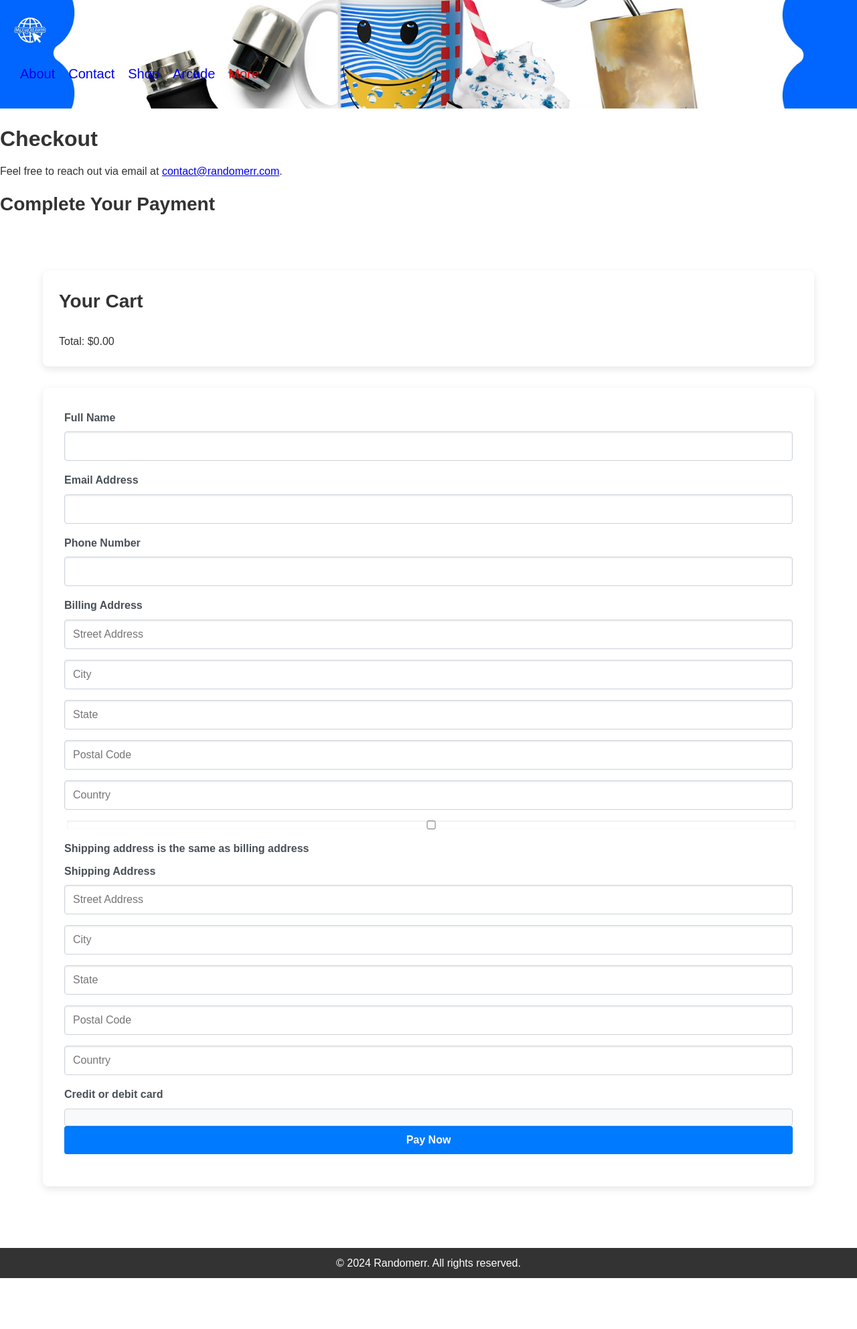
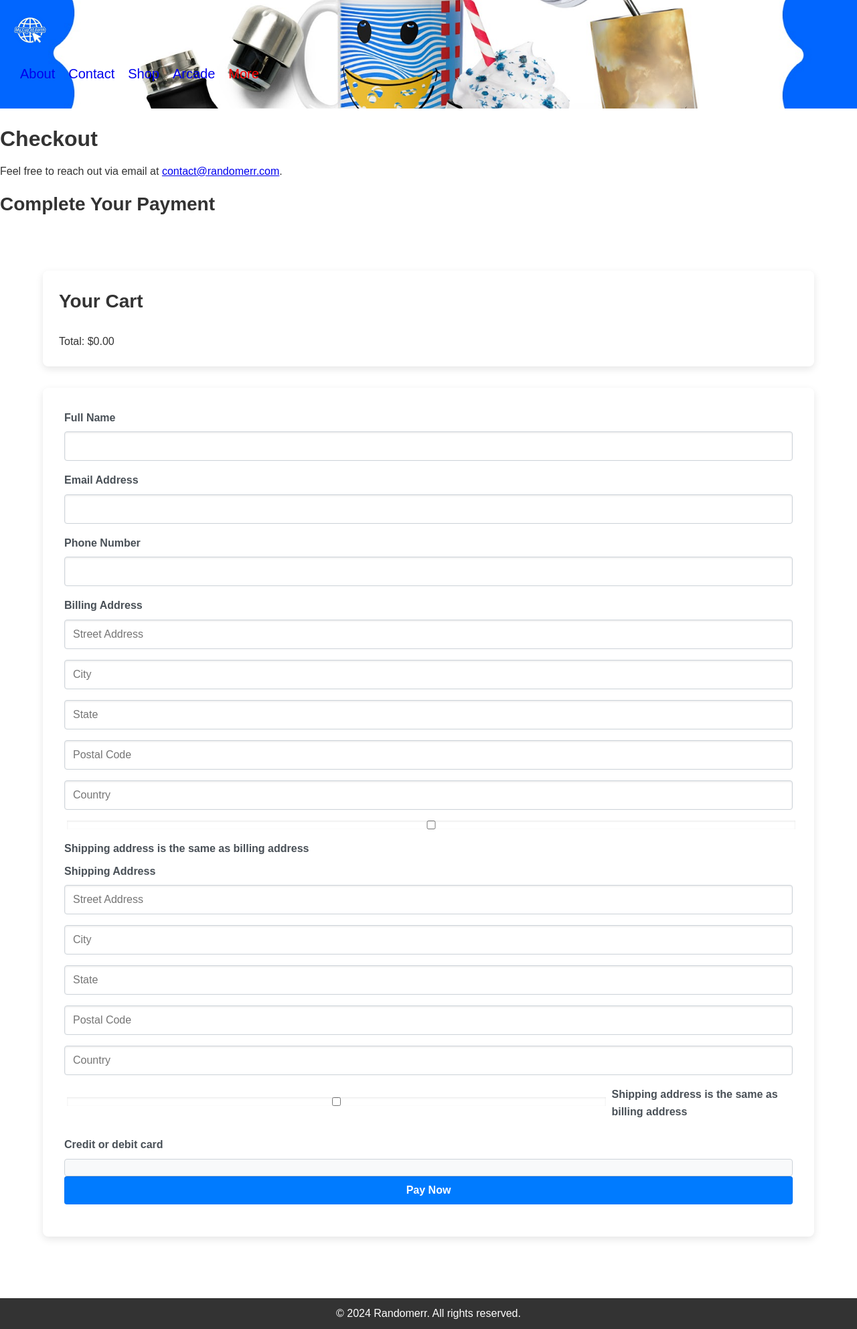
Before and after one commit to m-cochran/Randomerr, a Jekyll site: the page built from checkout.md, in a window 1280 px wide. Shown: the whole page at 67% size. Built offline with Jekyll 4.4.1, drawn with Linux system fonts in a browser that asks for light colours; before the commit the page ends 1908 px from its top, so only the background shows below that.

Commit message:
Update checkout.md

```diff
--- a/checkout.md
+++ b/checkout.md
@@ -72,6 +72,17 @@ Feel free to reach out via email at [contact@randomerr.com](mailto:contact@rando
     color: #28a745;
     font-size: 0.875rem;
   }
+
+  .same-address-container {
+  display: flex;
+  align-items: center; /* Vertically center the label with the checkbox */
+  margin: 1rem 0; /* Adjust margin for spacing */
+}
+
+   .same-address-container input[type="checkbox"] {
+   margin-right: 0.5rem; /* Space between checkbox and label */
+  }
+
 
   #card-element {
     padding: 0.75rem;
@@ -181,6 +192,13 @@ Feel free to reach out via email at [contact@randomerr.com](mailto:contact@rando
       <input type="text" id="shipping-postal-code" placeholder="Postal Code" required>
       <input type="text" id="shipping-country" placeholder="Country" required>
     </div>
+
+   <!-- Shipping Address Checkbox -->
+   <div class="same-address-container">
+    <input type="checkbox" id="same-address">
+    <label for="same-address">Shipping address is the same as billing address</label>
+   </div>
+
 
     <!-- Stripe Card Element -->
     <label for="card-element">Credit or debit card</label>
```
